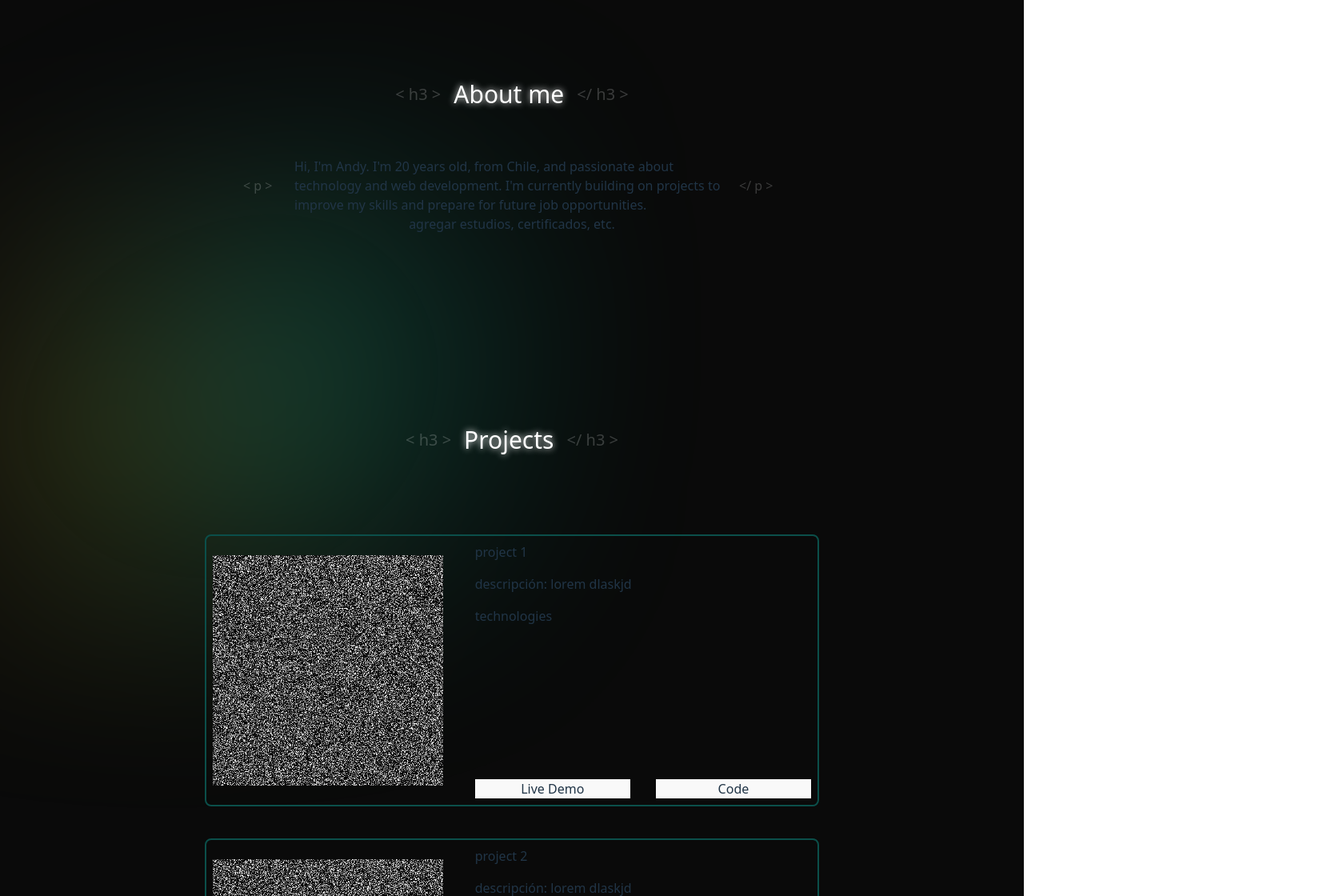
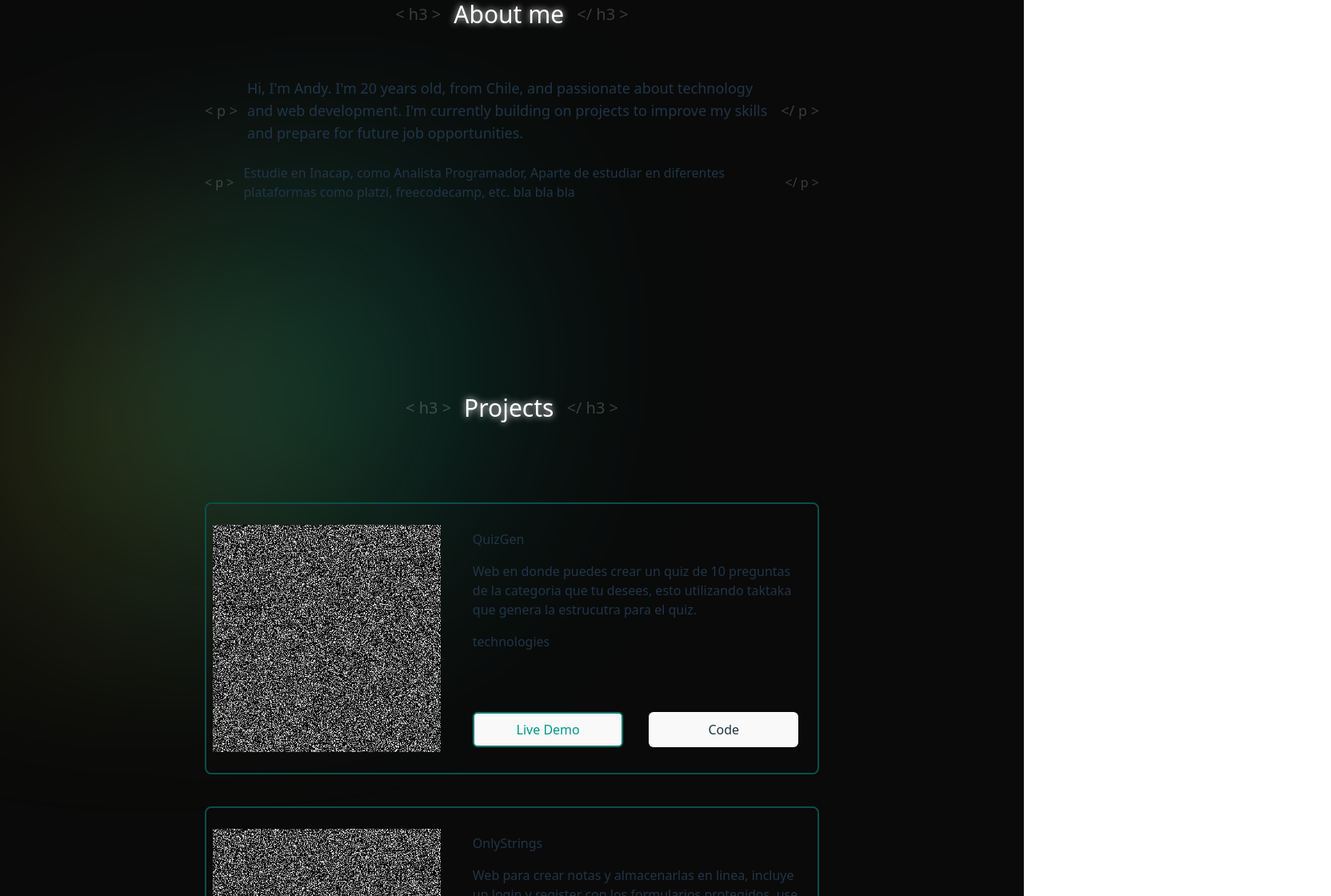
Before and after one commit to Anghy73/portafolio-v1.0, a React (Vite) app: page / in a window 1280 px wide. Shown: the part 1120-2240 px from the top of the page at 80% size, 1664 px wide, since content can reach past the window. Built offline with nearby package versions, Linux system fonts and the light colour scheme.

Commit message:
skils section

```diff
--- a/src/App.css
+++ b/src/App.css
@@ -157,10 +157,9 @@
   height: 100%;
   overflow: hidden;
   filter: blur(150px);
-  /* z-index: 11; */
 }
 
-/* .wrapper-2 {
+.wrapper-2 {
   position: absolute;
   top: 300%;
   left: 30%;
@@ -168,8 +167,7 @@
   height: 100%;
   overflow: hidden;
   filter: blur(150px);
-  z-index: -1;
-} */
+}
 
 .gradient {
   position: absolute;
--- a/src/App.tsx
+++ b/src/App.tsx
@@ -4,6 +4,7 @@ import Header from './components/Header'
 import Home from './components/Home'
 import Projects from './components/Projects'
 import ScrollAnimation from './components/ScrollAnimation'
+import Skills from './components/Skills'
 
 function App() {
   return (
@@ -14,7 +15,7 @@ function App() {
           <Home></Home>
           <AboutMe></AboutMe>
           <Projects></Projects>
-          {/* <Skills></Skills> */}
+          <Skills></Skills>
           {/* <Contact></Contact> */}
           <div className="wrapper z-10">
             <div className="gradient gradient-1"></div>
--- a/src/components/AboutMe.tsx
+++ b/src/components/AboutMe.tsx
@@ -1,10 +1,10 @@
 function AboutMe() {
   return (
-    <section id="about" className='relative w-full max-w-2xl h-full flex flex-col justify-center items-center py-30 mx-auto z-20'>
+    <section id="about" className='relative w-full max-w-3xl h-full flex flex-col justify-center items-center py-30 mx-auto z-20'>
       <h2 className="font-medium text-3xl flex justify-center items-center gap-4 pb-15"><span className="text-white/20 text-xl">&#60; h3 &#62;</span> <span className="text-white text-shadow-[0px_0px_8px] text-shadow-white">About me </span><span className="text-white/20 text-xl">&#60;/ h3 &#62;</span></h2>
-      <p className="font-medium text-left flex justify-center items-center"><span className="min-w-13 text-white/20 text-md mr-3">&#60; p &#62;</span>Hi, I'm Andy. I'm 20 years old, from Chile, and passionate about technology and web development. I'm currently building on projects to improve my skills and prepare for future job opportunities.<span className="text-white/20 text-md min-w-13">&#60;/ p &#62;</span></p>
-      <div>
-        <p>agregar estudios, certificados, etc.</p>
+      <div className="flex flex-col gap-6 w-full">
+        <p className="font-medium text-lg text-left flex justify-center items-center"><span className="min-w-fit text-white/20 text-md mr-3">&#60; p &#62;</span>Hi, I'm Andy. I'm 20 years old, from Chile, and passionate about technology and web development. I'm currently building on projects to improve my skills and prepare for future job opportunities.<span className="text-white/20 text-md min-w-fit ml-2">&#60;/ p &#62;</span></p>
+        <p className="font-medium text-left flex justify-center items-center"><span className="min-w-fit text-white/20 text-md mr-3">&#60; p &#62;</span>Estudie en Inacap, como Analista Programador, Aparte de estudiar en diferentes plataformas como platzi, freecodecamp, etc. bla bla bla <span className="text-white/20 text-md min-w-fit ml-2">&#60;/ p &#62;</span></p>
       </div>
     </section>
   )
--- a/src/components/Header.tsx
+++ b/src/components/Header.tsx
@@ -36,7 +36,7 @@ function Header() {
             <a href="#projects"><span className="text- text-teal-500">&#123;</span> Projects <span className="text- text-teal-500">&#125;</span></a>
           </li>
           <li className="hover:text-teal-500 hover:text-shadow-[0px_0px_8px] hover:text-shadow-teal-600">
-            <a href="#"><span className="text- text-teal-500">&#123;</span> Skills <span className="text- text-teal-500">&#125;</span></a>
+            <a href="#skills"><span className="text- text-teal-500">&#123;</span> Skills <span className="text- text-teal-500">&#125;</span></a>
           </li>
           <li className="hover:text-teal-500 hover:text-shadow-[0px_0px_8px] hover:text-shadow-teal-600">
             <a href="#"><span className="text- text-teal-500">&#123;</span> Contacts <span className="text- text-teal-500">&#125;</span></a>
--- a/src/components/ProjectItem.tsx
+++ b/src/components/ProjectItem.tsx
@@ -20,7 +20,7 @@ function ProjectItem({ pro }: { pro: Pro }) {
   }
   // console.log(pro);
 
-  const { id, title, description } = pro
+  const { title, description } = pro
   return (
     <div className='w-full max-w-3xl flex justify-start gap-10 items-center p-2 border-2 border-teal-900 rounded-lg'>
       <figure onMouseEnter={handleHoverEnter} onMouseLeave={handleHoverLeave} className='w-lg h-80 hover:bg-red-500 rounded-md'>
@@ -28,15 +28,15 @@ function ProjectItem({ pro }: { pro: Pro }) {
           hoverActive ? <video className='w-full h-full object-contain' src="https://mir-s3-cdn-cf.behance.net/project_modules/hd/5eeea355389655.59822ff824b72.gif"></video> : <img className='w-full h-full object-contain' src={imgp} alt="" />
         }
       </figure>
-      <div className='flex flex-col justify-between items-start w-full h-full text-start'>
+      <div className='flex flex-col justify-between items-start w-full h-full text-start py-6 pr-4'>
         <div className='flex flex-col gap-4'>
           <h3>{title}</h3>
-          <p>descripción: {description}</p>
+          <p>{description}</p>
           <div>technologies</div>
         </div>
         <div className='flex w-full gap-8'>
-          <button className='w-full'>Live Demo</button>
-          <button className='w-full'>Code</button>
+          <button className='w-full bg-transparent border-2 border-teal-700 py-2 rounded-md text-teal-600 hover:text-teal-400 hover:border-teal-400 hover:text-shadow-[0px_0px_8px] hover:text-shadow-teal-500 cursor-pointer transition-all'>Live Demo</button>
+          <button className='w-full bg-teal-700 py-2 rounded-md cursor-pointer hover:shadow-[0px_0px_8px] hover:shadow-teal-300 hover:bg-teal-600 transition-all'>Code</button>
         </div>
       </div>
     </div>
--- a/src/components/Projects.tsx
+++ b/src/components/Projects.tsx
@@ -3,18 +3,19 @@ import ProjectItem from './ProjectItem'
 const projects = [
   {
     id: 0,
-    title: "project 1",
-    description: "lorem dlaskjd",
+    title: "QuizGen",
+    description: "Web en donde puedes crear un quiz de 10 preguntas de la categoria que tu desees, esto utilizando taktaka que genera la estrucutra para el quiz.",
   },
   {
     id: 1,
-    title: "project 2",
-    description: "lorem dlaskjd",
+    title: "OnlyStrings",
+    description: "Web para crear notas y almacenarlas en linea, incluye un login y register con los formularios protegidos, use la libreria tip tap para crear un editor para las notas y bridar una mayor personalizacion a las notas. tiene todas las funcionalidades de un CRUD.",
+    technologies: ["React", "Typescript", "TailwindCSS", "Chart"]
   },
   {
     id: 2,
-    title: "project 3",
-    description: "lorem dlaskjd",
+    title: "PokeAPI",
+    description: "Utilizando la API de pokemons cree una web que ademas de mostrar los datos que estrega la api le gregue un estilo minimalista mas un buscador por nombre y filtors por tipo y genero.",
   }
 ]
 
--- /dev/null
+++ b/src/components/Skills.tsx
@@ -0,0 +1,23 @@
+function Skills() {
+  return (
+    <section id="skills" className='relative w-full max-w-3xl h-screen flex flex-col justify-center items-center py-30 mx-auto z-20'>
+      <h2 className="font-medium text-3xl flex justify-center items-center gap-4 pb-15"><span className="text-white/20 text-xl">&#60; h3 &#62;</span> <span className="text-white text-shadow-[0px_0px_8px] text-shadow-white">Skills </span><span className="text-white/20 text-xl">&#60;/ h3 &#62;</span></h2>
+      <div className="flex justify-center flex-wrap gap-4">
+        <div className="flex justify-center items-center gap-2 border-2 border-red-400 w-fit p-2 px-4 rounded-md shadow-[0px_0px_8px] shadow-red-400 cursor-pointer"><span>icon</span><span className="font-semibold text-lg text-red-400 text-shadow-[0px_0px_8px] text-shadow-red-400">HTML</span></div>
+        <div className="flex justify-center items-center gap-2 border-2 border-sky-400 w-fit p-2 px-4 rounded-md shadow-[0px_0px_8px] shadow-sky-400 cursor-pointer"><span>icon</span><span className="font-semibold text-lg text-sky-400 text-shadow-[0px_0px_8px] text-shadow-sky-400">CSS</span></div>
+        <div className="flex justify-center items-center gap-2 border-2 border-amber-400 w-fit p-2 px-4 rounded-md shadow-[0px_0px_8px] shadow-amber-400 cursor-pointer"><span>icon</span><span className="font-semibold text-lg text-amber-400 text-shadow-[0px_0px_8px] text-shadow-amber-400">Javascript</span></div>
+        <div className="flex justify-center items-center gap-2 border-2 border-teal-400 w-fit p-2 px-4 rounded-md shadow-[0px_0px_8px] shadow-teal-400 cursor-pointer"><span>icon</span><span className="font-semibold text-lg text-teal-400 text-shadow-[0px_0px_8px] text-shadow-teal-400">React</span></div>
+        <div className="flex justify-center items-center gap-2 border-2 border-blue-500 w-fit p-2 px-4 rounded-md shadow-[0px_0px_8px] shadow-blue-500 cursor-pointer"><span>icon</span><span className="font-semibold text-lg text-blue-500 text-shadow-[0px_0px_8px] text-shadow-blue-500">Typescript</span></div>
+        <div><span>icon</span><span>TailwindCSS</span></div>
+        <div><span>icon</span><span>Node.js</span></div>
+        <div><span>icon</span><span>Express</span></div>
+        <div><span>icon</span><span>PostgresSQL</span></div>
+        <div><span>icon</span><span>MySQL</span></div>
+        <div><span>icon</span><span>Git</span></div>
+        <div><span>icon</span><span>Github</span></div>
+      </div>
+    </section>
+  )
+}
+
+export default Skills
```
